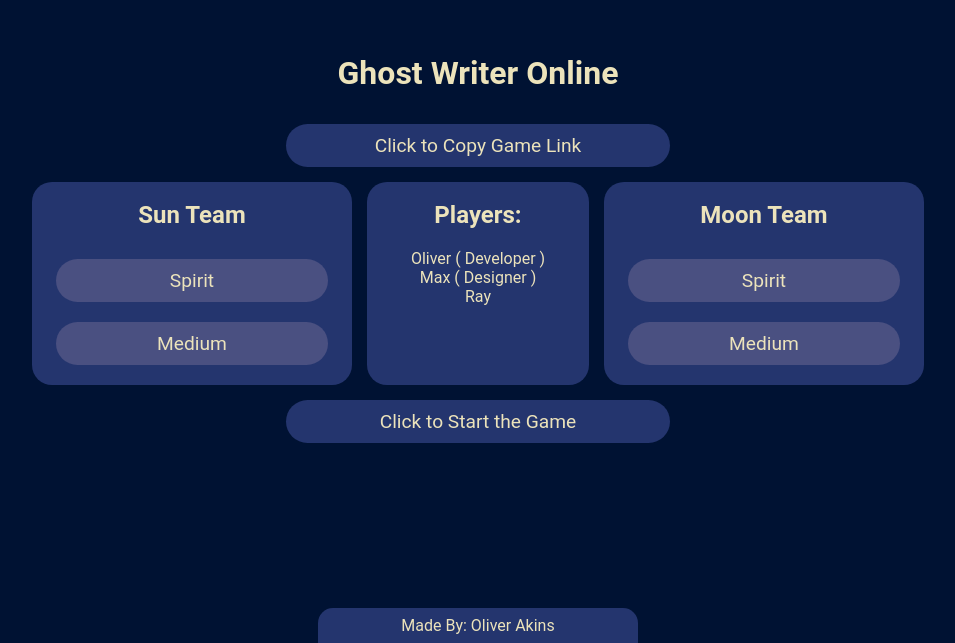
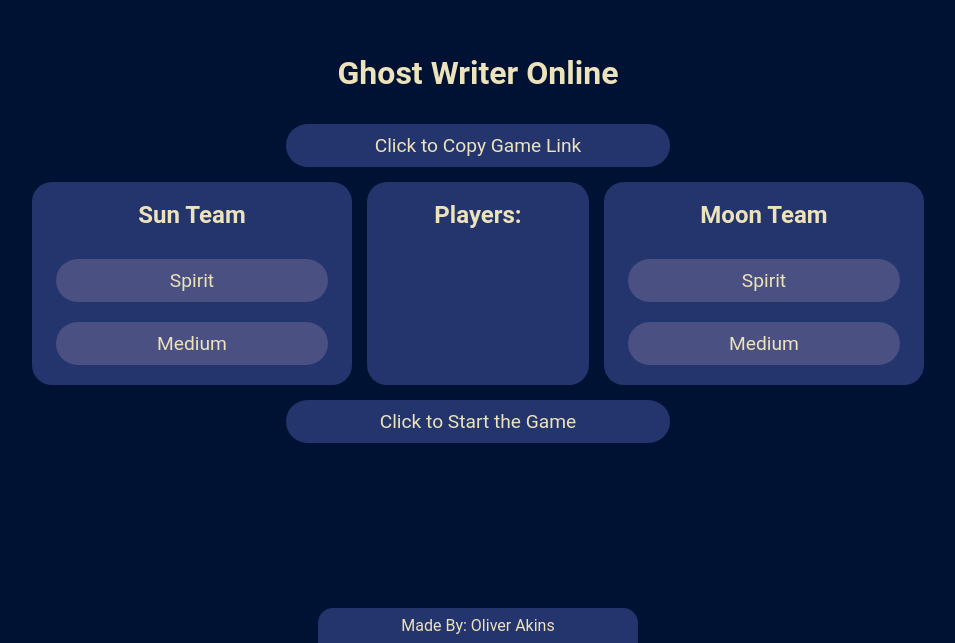
Before and after one commit to Oliver-Akins/Phantom-Ink-Online, a Vue app in the folder web/: page / in a window 1280 px wide. Shown: the part 157-800 px from the top of the page, without its empty margins (162-1117 px from the left). Built offline with nearby package versions, Linux system fonts and the light colour scheme.

Commit message:
Remove placeholder data

```diff
--- a/web/src/components/PlayerList.vue
+++ b/web/src/components/PlayerList.vue
@@ -22,20 +22,7 @@ export default {
 			return false;
 		},
 		players() {
-			return [
-				{
-					name: `Oliver`,
-					role: `Developer`
-				},
-				{
-					name: `Max`,
-					role: `Designer`
-				},
-				{
-					name: `Ray`,
-				}
-			]
-			//return this.$store.state.players;
+			return this.$store.state.players;
 		}
 	},
 	methods: {},
```
